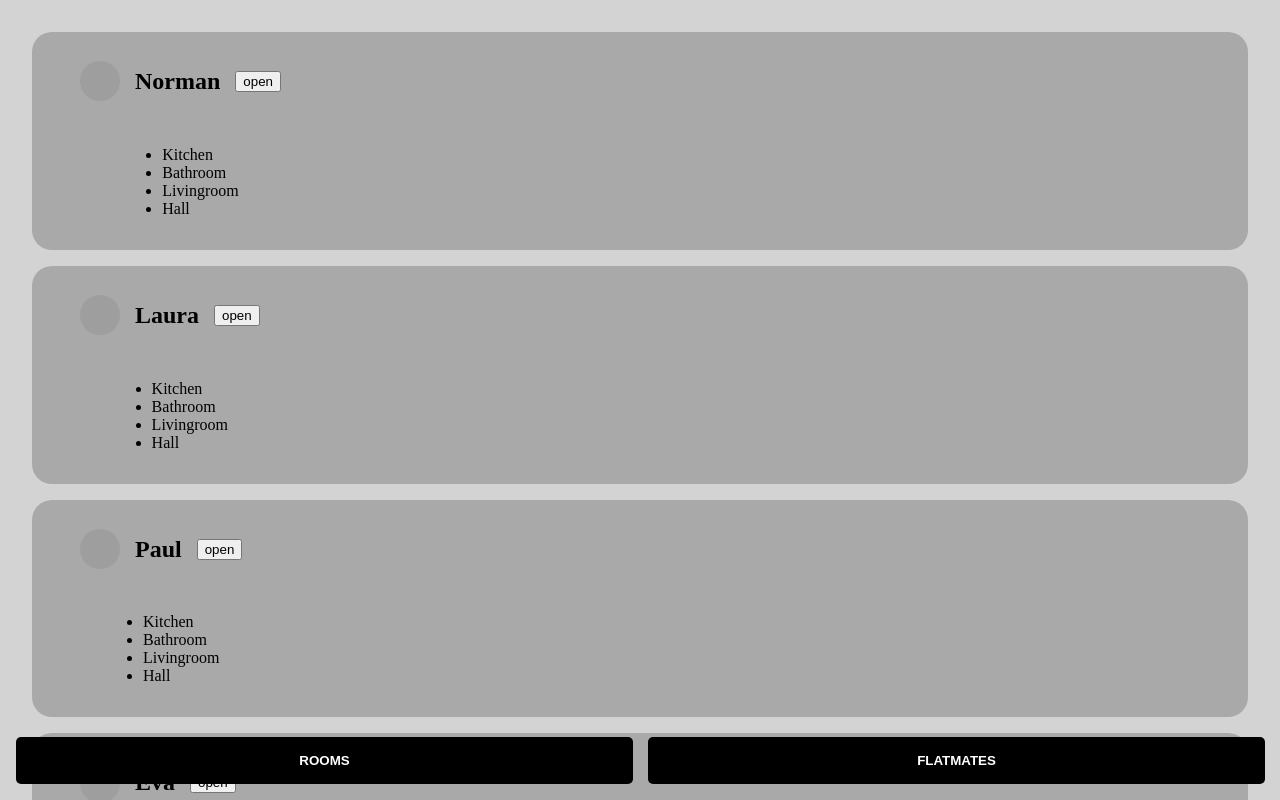
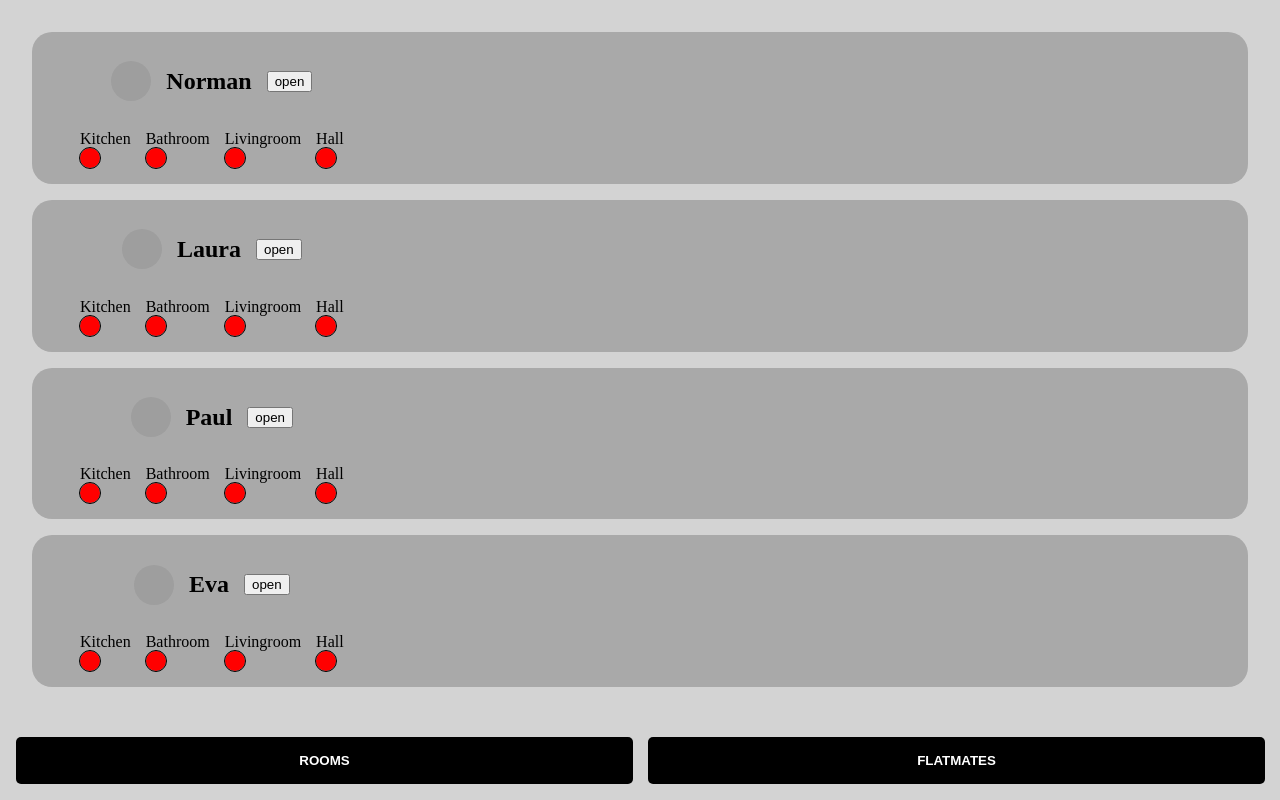
Before and after one commit to oy-gen/super-cleaner, a Next.js app: page /flatmates in a window 1280 px wide. Shown: the top 800 px of the page. Built offline with nearby package versions, Linux system fonts and the light colour scheme; grey boxes are pictures that could not be loaded.

Commit message:
Add button and selector update

```diff
--- a/components/circle.js
+++ b/components/circleButton.js
@@ -1,7 +1,7 @@
 import styled, { css } from 'styled-components';
 import React, { useState } from 'react';
 
-export default function Circle() {
+export default function CircleButton() {
   const [value, setValue] = useState(false);
   return (
     <StyledButton
--- /dev/null
+++ b/components/circleDisplay.js
@@ -0,0 +1,22 @@
+import styled, { css } from 'styled-components';
+import React, { useState } from 'react';
+
+export default function CircleDisplay() {
+  const [value, setValue] = useState(false);
+  return <StyledDisplay status={value}></StyledDisplay>;
+}
+
+const StyledDisplay = styled.div`
+  width: 20px;
+  height: 20px;
+  border-radius: 50%;
+  outline: 1px solid black;
+  background: red;
+  transition: background 0.5s;
+
+  ${({ status = false }) => {
+    return css`
+      background: ${status ? 'green' : 'red'};
+    `;
+  }}
+`;
--- a/pages/flatmates.js
+++ b/pages/flatmates.js
@@ -4,6 +4,7 @@ import useStore from '../src/useStore';
 import Avatar from '@mui/material/Avatar';
 import Nav from '../components/nav';
 import CardContainer from '../components/CardContainer';
+import CircleDisplay from '../components/circleDisplay';
 
 export default function FlatMates() {
   const rooms = useStore(state => state.rooms);
@@ -25,9 +26,9 @@ export default function FlatMates() {
               <button
                 onClick={() =>
                   filterAssignedRooms(flatmate.id).map(room => (
-                    <li key={room.id} name={room.name}>
+                    <div key={room.id} name={room.name}>
                       {room.name}
-                    </li>
+                    </div>
                   ))
                 }
               >
@@ -35,13 +36,14 @@ export default function FlatMates() {
               </button>
             </FlexboxRow>
 
-            <ul>
+            <FlexboxRow>
               {rooms.map(assignedroom => (
-                <li key={assignedroom.id} name={assignedroom.name}>
+                <div key={assignedroom.id} name={assignedroom.name}>
                   {assignedroom.name}
-                </li>
+                  <CircleDisplay />
+                </div>
               ))}
-            </ul>
+            </FlexboxRow>
           </FlexboxColumn>
         </Card>
       ))}
--- a/src/useStore.js
+++ b/src/useStore.js
@@ -1,64 +1,63 @@
 import create from 'zustand';
-import { nanoid } from 'nanoid';
 
 const useStore = create(set => {
   return {
     rooms: [
-      { name: 'Kitchen', id: nanoid(), assigneeId: null, status: false },
-      { name: 'Bathroom', id: nanoid(), assigneeId: null, status: false },
-      { name: 'Livingroom', id: nanoid(), assigneeId: null, status: false },
-      { name: 'Hall', id: nanoid(), assigneeId: null, status: false },
+      { name: 'Kitchen', id: 'KITCHENID', assigneeId: '', status: false },
+      { name: 'Bathroom', id: 'BATHROOMID', assigneeId: '', status: false },
+      { name: 'Livingroom', id: 'LIVINGID', assigneeId: '', status: false },
+      { name: 'Hall', id: 'HALLID', assigneeId: '', status: false },
     ],
     flatmates: [
       {
         name: 'Norman',
-        id: nanoid(),
+        id: 'NormanID',
         photo: 'https://randomuser.me/api/portraits/men/3.jpg',
         assignedRooms: [],
       },
       {
         name: 'Laura',
-        id: nanoid(),
+        id: 'LauraID',
         photo: 'https://randomuser.me/api/portraits/women/73.jpg',
         assignedRooms: [],
       },
       {
         name: 'Paul',
-        id: nanoid(),
+        id: 'PaulID',
         photo: 'https://randomuser.me/api/portraits/men/1.jpg',
         assignedRooms: [],
       },
       {
         name: 'Eva',
-        id: nanoid(),
+        id: 'EvaID',
         photo: 'https://randomuser.me/api/portraits/women/56.jpg',
         assignedRooms: [],
       },
     ],
 
-    // assignFlatmate: flatmateId => {
-    //   set(state => {
-    //     return { rooms: (state.rooms[0].assigneeId = flatmateId) };
-    //   });
-    // },
-    // filterAssignedRooms: flatmateId => {
-    //   set(state => {
-    //     return {
-    //       rooms: state.rooms.filter(room => room.assigneeId === flatmateId),
-    //     };
-    //   });
-    // },
-
-    changeStatus: id => {
+    changeStatus: () => {
       set(state => {
         return {
-          rooms: state.rooms.map(room =>
-            room.id === id ? { ...room, status: !room.status } : room
-          ),
+          rooms: state.rooms.map(room => room.status === !room.status),
+        };
+      });
+    },
+    assignFlatmate: (flatmateId) => {
+      set(state => {
+        return {
+          rooms: (state.rooms[0].assigneeId = flatmateId),
         };
       });
     },
   };
 });
+// rooms: state.rooms.map((room) => room.assigneeId ? {...room, assigneeId = flatmateId } : room ))
 
 export default useStore;
+
+// rooms: [
+//   { name: 'Kitchen', id: nanoid(), assigneeId: null, status: false },
+//   { name: 'Bathroom', id: nanoid(), assigneeId: null, status: false },
+//   { name: 'Livingroom', id: nanoid(), assigneeId: null, status: false },
+//   { name: 'Hall', id: nanoid(), assigneeId: null, status: false },
+// ],
```
Also changed, not shown: components/selector.js (added, +26 -0 lines), pages/index.js (+5 -7 lines), pages/rooms/.[roomId].js (+17 -9 lines), pages/rooms/index.js (+5 -18 lines).
